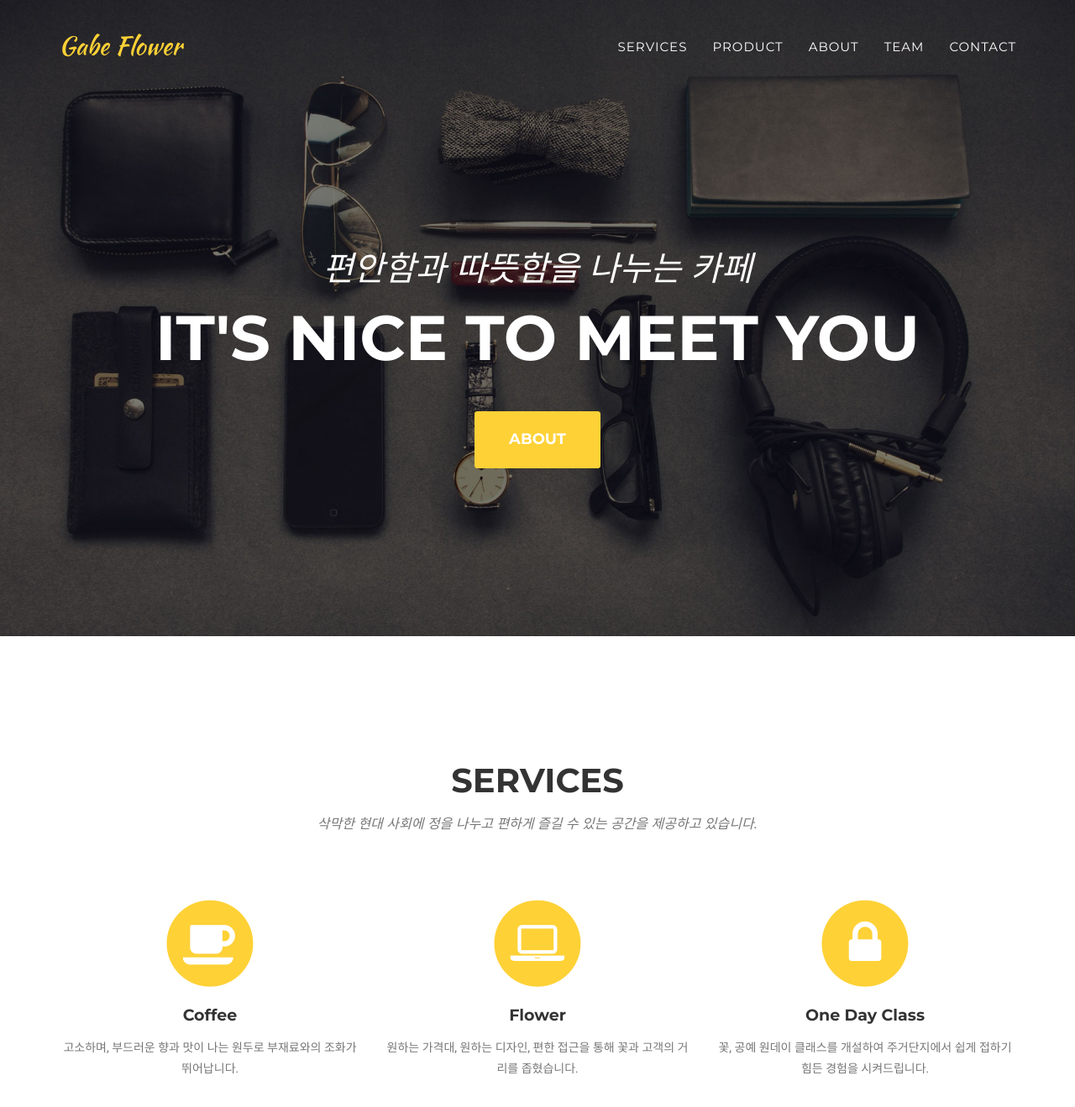
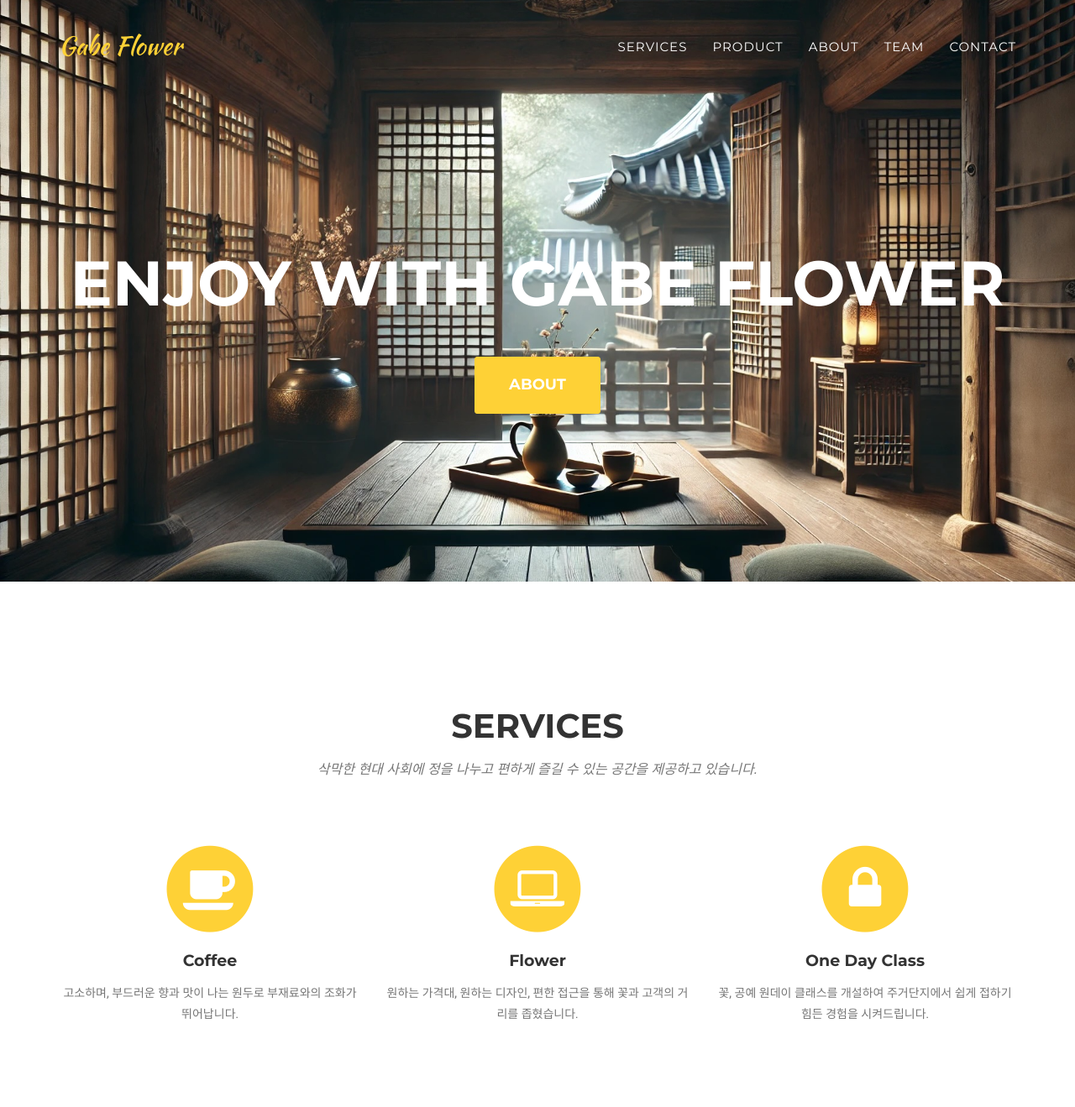
Before and after one commit to GrowUpStudy/growupstudy.github.io, a Jekyll site: the page built from 404.html, in a window 1280 px wide and 1400 px high. Shown: the top 1319 px of the window at 84% size. Built offline with Jekyll 4.4.1, drawn with Linux system fonts in a browser that asks for light colours; some web fonts are replaced; some of the changed text lies outside the part shown.

Commit message:
gabe flower

```diff
--- a/_includes/about.html
+++ b/_includes/about.html
@@ -12,7 +12,7 @@
                     <ul class="timeline">
                         <li>
                             <div class="timeline-image">
-                                <img class="img-circle img-responsive" src="img/about/1.jpg" alt="">
+                                <img class="img-circle img-responsive" src="img/about/heewol.jpg" alt="">
                             </div>
                             <div class="timeline-panel">
                                 <div class="timeline-heading">
@@ -28,7 +28,7 @@
                         </li>
                         <li class="timeline-inverted">
                             <div class="timeline-image">
-                                <img class="img-circle img-responsive" src="img/about/2.jpg" alt="">
+                                <img class="img-circle img-responsive" src="img/about/gabeflower.jpg" alt="">
                             </div>
                             <div class="timeline-panel">
                                 <div class="timeline-heading">
--- a/_includes/css/agency.css
+++ b/_includes/css/agency.css
@@ -269,7 +269,7 @@ header {
     text-align: center;
     color: #fff;
     background-attachment: scroll;
-    background-image: url("/img/header-bg.jpg");
+    background-image: url("/img/back.jpeg");
     background-position: center center;
     background-repeat: none;
     -webkit-background-size: cover;
--- a/_includes/header.html
+++ b/_includes/header.html
@@ -44,8 +44,8 @@
     <header>
         <div class="container">
             <div class="intro-text">
-                <div class="intro-lead-in">편안함과 따뜻함을 나누는 카페</div>
-                <div class="intro-heading">It's Nice To Meet You</div>
+<!--                <div class="intro-lead-in">편안함과 따뜻함을 나누는 카페</div>-->
+                <div class="intro-heading">Enjoy with Gabe Flower</div>
                 <a href="#services" class="page-scroll btn btn-xl">About</a>
             </div>
         </div>
--- a/_includes/team.html
+++ b/_includes/team.html
@@ -30,7 +30,7 @@
             </div>
             <div class="row">
                 <div class="col-lg-8 col-lg-offset-2 text-center">
-                    <p class="large text-muted">Lorem ipsum dolor sit amet, consectetur adipisicing elit. Aut eaque, laboriosam veritatis, quos non quis ad perspiciatis, totam corporis ea, alias ut unde.</p>
+<!--                    <p class="large text-muted">Lorem ipsum dolor sit amet, consectetur adipisicing elit. Aut eaque, laboriosam veritatis, quos non quis ad perspiciatis, totam corporis ea, alias ut unde.</p>-->
                 </div>
             </div>
         </div>
```
Also changed, not shown: img/about/gabeflower.jpg (added), img/back.jpeg (added), img/background.jpeg (added), 1 other file.
